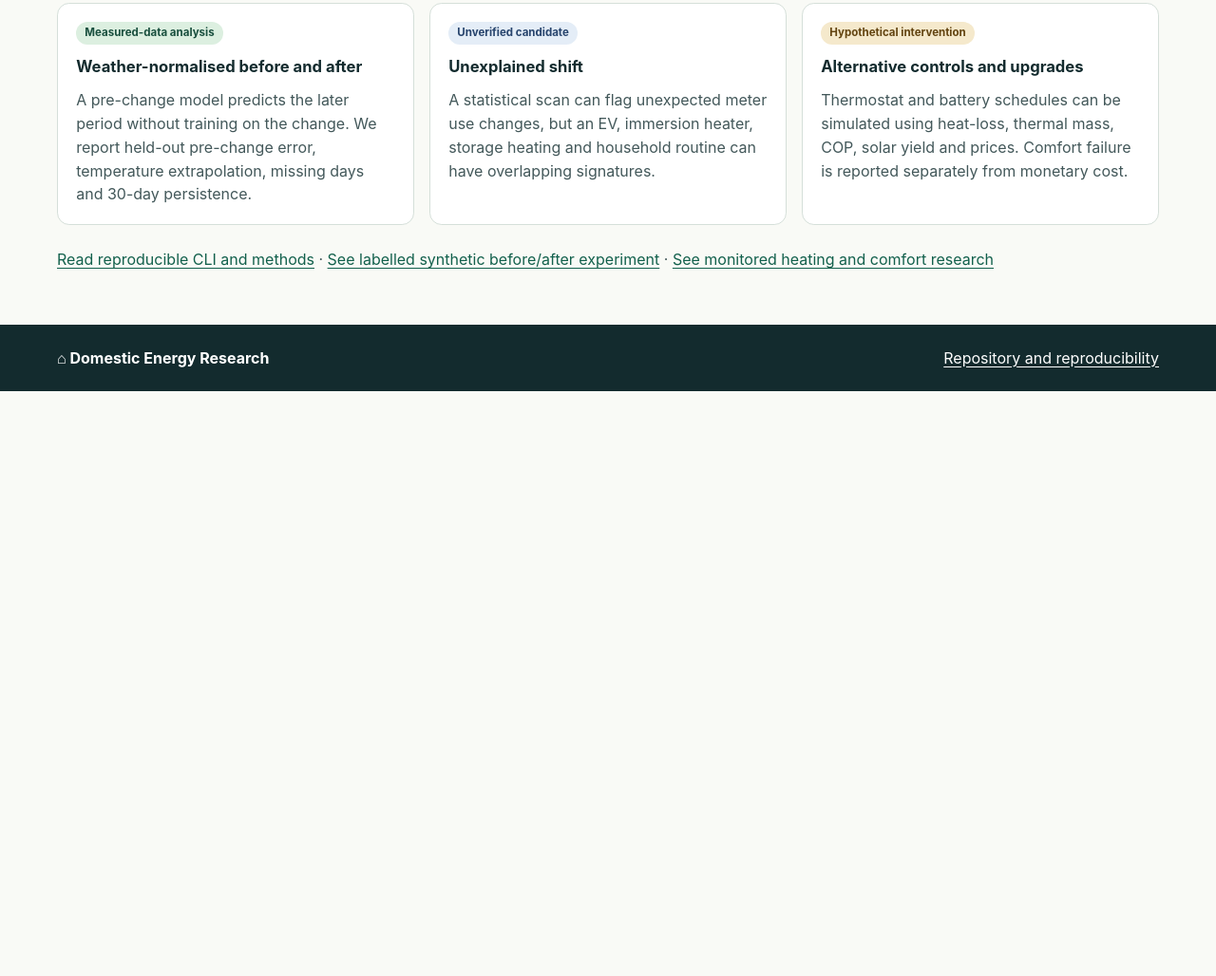
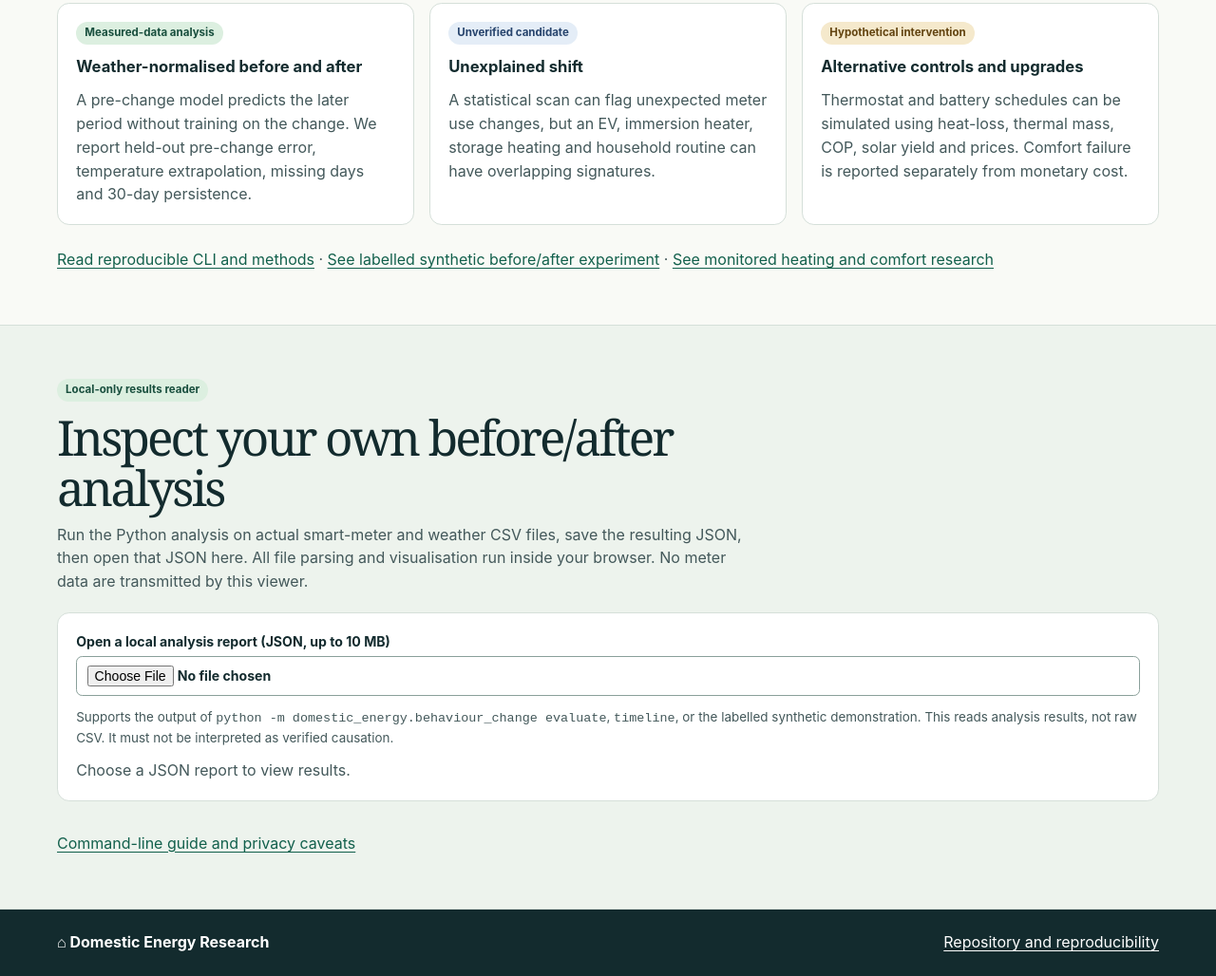
Before and after one commit to charlie9578/domestic-energy-analysis, a plain HTML site: page behaviour.html in a window 1280 px wide. Shown: the part 2498-3526 px from the top of the page at 95% size. Before the commit the page ends 2910 px from the top, so only its background shows below. Drawn offline with Linux system fonts and the light colour scheme.

Commit message:
Add browser-only JSON intervention results view with local privacy explanation

```diff
--- a/behaviour.html
+++ b/behaviour.html
@@ -82,5 +82,21 @@
 <article class="card"><span class="tag inferred">Unverified candidate</span><h3>Unexplained shift</h3><p>A statistical scan can flag unexpected meter use changes, but an EV, immersion heater, storage heating and household routine can have overlapping signatures.</p></article>
 <article class="card"><span class="tag simulated">Hypothetical intervention</span><h3>Alternative controls and upgrades</h3><p>Thermostat and battery schedules can be simulated using heat-loss, thermal mass, COP, solar yield and prices. Comfort failure is reported separately from monetary cost.</p></article></div>
 <p style="margin-top:1.5rem"><a href="research/BEHAVIOUR_CHANGE.md">Read reproducible CLI and methods</a> · <a href="research/BEHAVIOUR_DEMO_SUMMARY.json">See labelled synthetic before/after experiment</a> · <a href="heating.html">See monitored heating and comfort research</a></p></section>
+<section class="band" id="local-report"><div class="wrap section">
+  <div class="section-heading">
+    <span class="tag measured">Local-only results reader</span>
+    <h2>Inspect your own before/after analysis</h2>
+    <p>Run the Python analysis on actual smart-meter and weather CSV files, save the resulting JSON, then open that JSON here. All file parsing and visualisation run inside your browser. No meter data are transmitted by this viewer.</p>
+  </div>
+  <article class="card">
+    <label for="report-file">Open a local analysis report (JSON, up to 10 MB)
+      <input id="report-file" type="file" accept=".json,application/json">
+    </label>
+    <p class="change-note">Supports the output of <code>python -m domestic_energy.behaviour_change evaluate</code>, <code>timeline</code>, or the labelled synthetic demonstration. This reads analysis results, not raw CSV. It must not be interpreted as verified causation.</p>
+    <p id="report-status" role="status" aria-live="polite">Choose a JSON report to view results.</p>
+  </article>
+  <div id="uploaded-results" class="change-grid" aria-label="Intervention report results" style="margin-top:1rem"></div>
+  <p style="margin-top:1rem"><a href="research/BEHAVIOUR_CHANGE.md">Command-line guide and privacy caveats</a></p>
+</div></section>
 </main><footer><div class="wrap footer-inner"><a class="brand" href="./">⌂ Domestic Energy Research</a><a href="https://github.com/charlie9578/domestic-energy-analysis">Repository and reproducibility</a></div></footer>
 </body></html>
```
